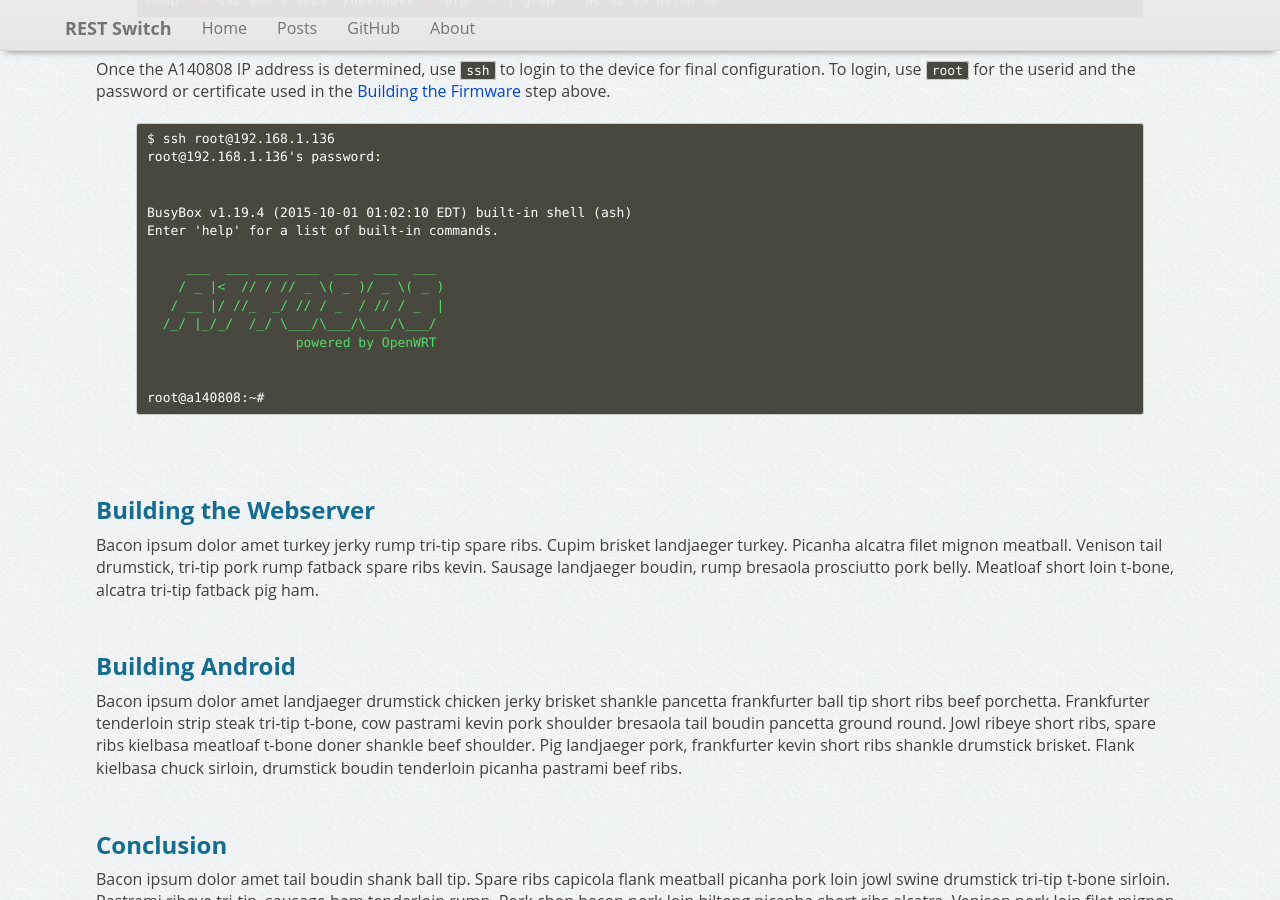
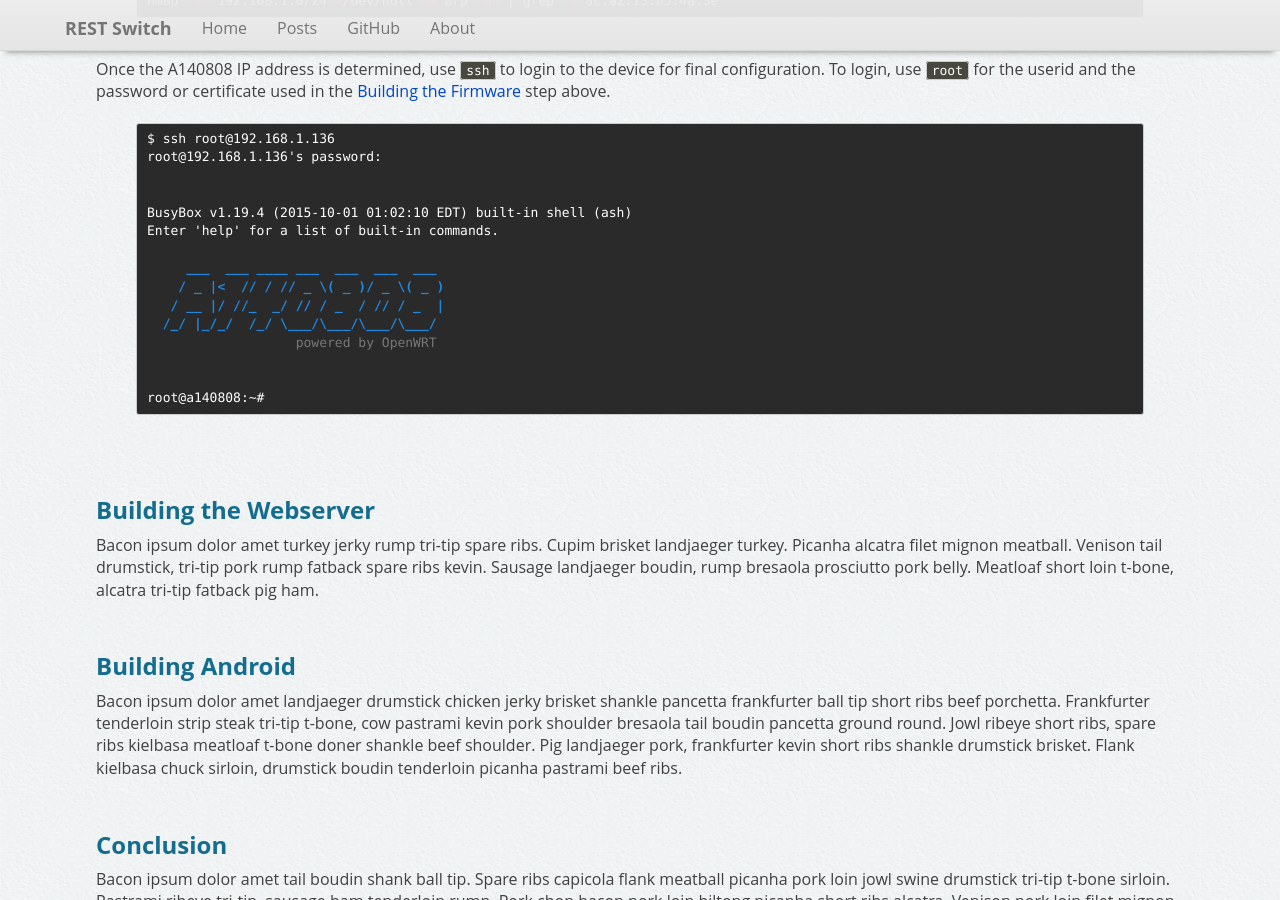
Before and after one commit to rest-switch/rest-switch.github.io, a Jekyll site: the page built from _posts/2015-11-02-a140808.markdown, in a window 1280 px wide and 900 px high, scrolled down 14849 px. Built offline with Jekyll 4.4.1, drawn with Linux system fonts in a browser that asks for light colours; nearby versions of some CDN libraries.

Commit message:
terminal screen tweak

```diff
--- a/_posts/2015-11-02-a140808.markdown
+++ b/_posts/2015-11-02-a140808.markdown
@@ -515,18 +515,18 @@ nmap -sP 192.168.1.0/24 >/dev/null && arp -an | grep -i ac:a2:13:b5:4a:3e
 
 Once the A140808 IP address is determined, use <code>ssh</code> to login to the device for final configuration. To login, use <code>root</code> for the userid and the password or certificate used in the [Building the Firmware](#building_firmware) step above.
 
-<figure class="highlight"><pre><code class="language-text" data-lang="text">$ ssh root@192.168.1.136
+<figure class="highlight"><pre style="background-color: #2a2a2a;"><code class="language-text" data-lang="text">$ ssh root@192.168.1.136
 root@192.168.1.136's password:
 
 
 BusyBox v1.19.4 (2015-10-01 01:02:10 EDT) built-in shell (ash)
 Enter 'help' for a list of built-in commands.
 
-<span style="color: #54dc69">     ___  ___ ____ ___  ___  ___  ___
+<span style="color: #2188df; font-weight:bold">     ___  ___ ____ ___  ___  ___  ___
     / _ |&lt;  // / // _ \( _ )/ _ \( _ )
    / __ |/ //_  _/ // / _  / // / _  |
   /_/ |_/_/  /_/ \___/\___/\___/\___/
-                   powered by OpenWRT</span>
+                   </span><span style="color: #777">powered by OpenWRT</span>
 
 
 root@a140808:~#</code></pre></figure>
```
